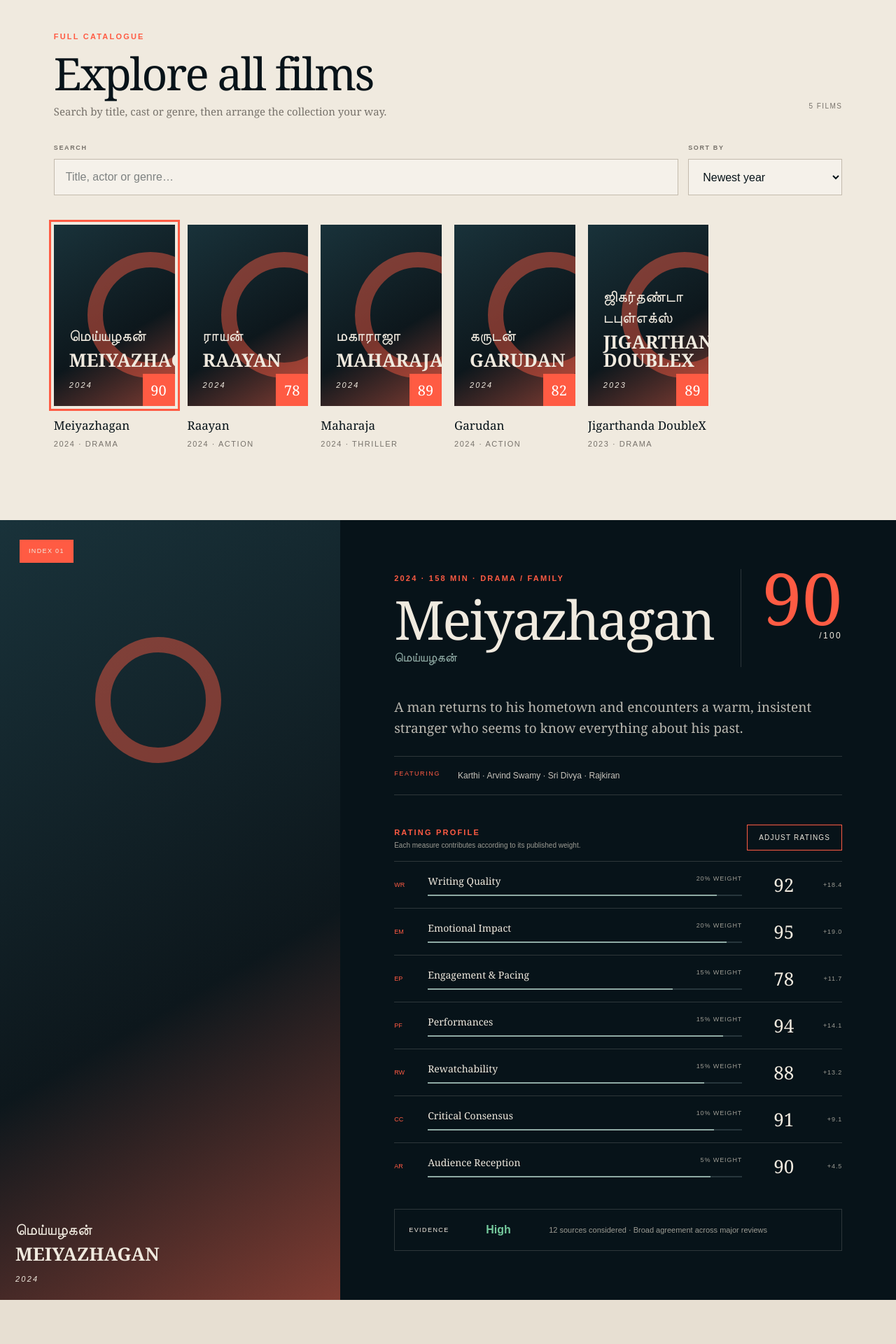
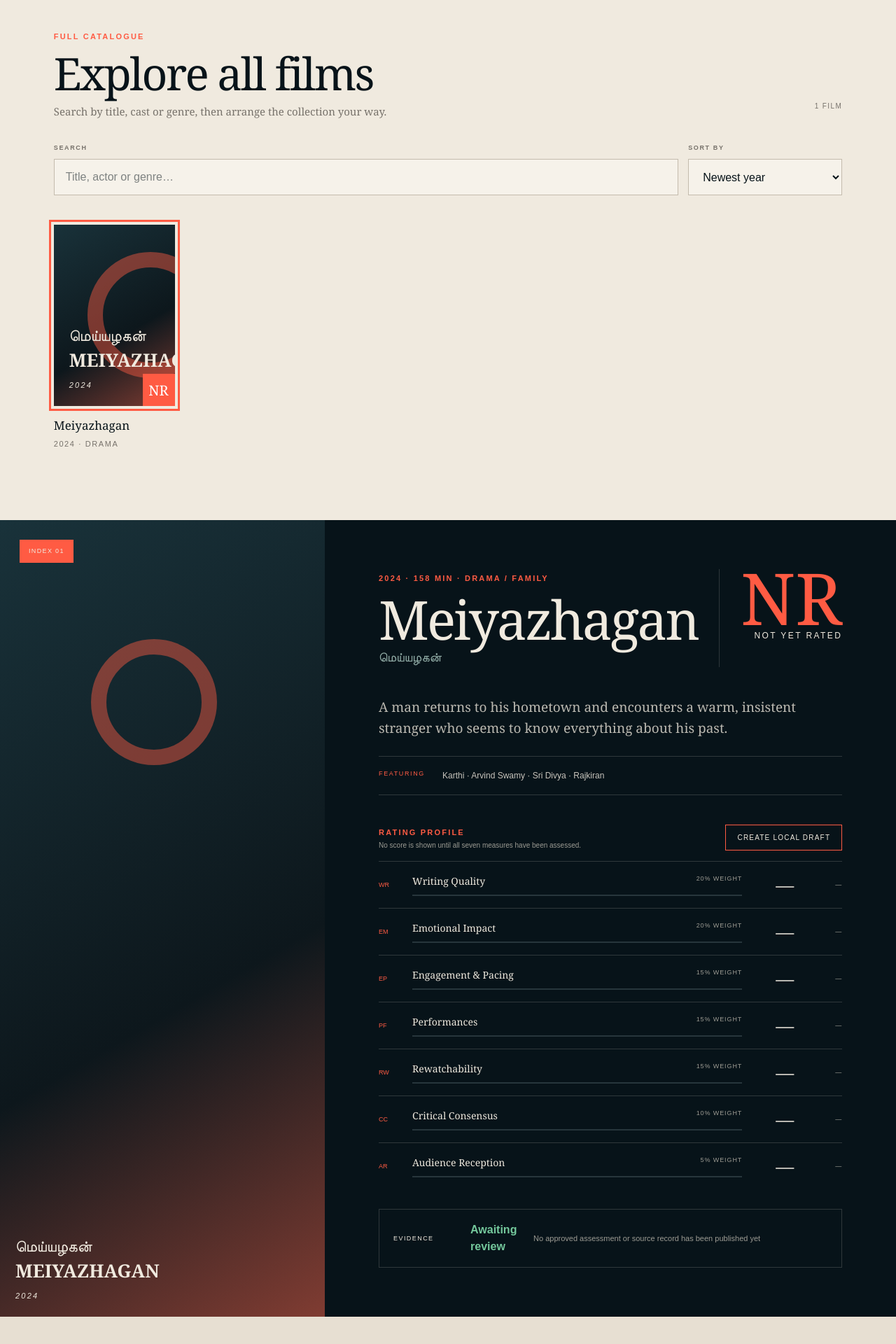
Before and after one commit to drgkr/KI, a Next.js app: page / in a window 1280 px wide. Shown: the part 1557-3477 px from the top of the page at 70% size. Built offline with nearby package versions, Linux system fonts and the light colour scheme.

Commit message:
Add evidence-aware movie ratings

```diff
--- a/app/page.tsx
+++ b/app/page.tsx
@@ -3,7 +3,8 @@
 import { useEffect, useMemo, useRef, useState } from "react";
 
 type Scores = { writing: number; emotion: number; pacing: number; performances: number; rewatch: number; critics: number; audience: number };
-type Film = { id: number; title: string; originalTitle?: string; year: string; releaseDate: string; runtime?: number; poster?: string; backdrop?: string; genres: string[]; cast: string[]; overview: string; confidence: "High" | "Medium" | "Low"; scores: Scores; sourceCount: number };
+type EvidenceSource = { name: string; url: string; kind: "Lead critic" | "Second lead critic" | "Additional critic" | "Audience"; weight: number };
+type Film = { id: number; title: string; originalTitle?: string; year: string; releaseDate: string; runtime?: number; poster?: string; backdrop?: string; genres: string[]; cast: string[]; overview: string; confidence: "High" | "Medium" | "Low" | null; scores: Scores | null; sourceCount: number; sources?: EvidenceSource[]; ratingStatus?: "rated" | "unrated" | "draft" };
 
 const weights: { key: keyof Scores; label: string; weight: number; short: string }[] = [
   { key: "writing", label: "Writing Quality", weight: 20, short: "WR" },
@@ -16,14 +17,10 @@ const weights: { key: keyof Scores; label: string; weight: number; short: string
 ];
 
 const samples: Film[] = [
-  { id: 1, title: "Meiyazhagan", originalTitle: "மெய்யழகன்", year: "2024", releaseDate: "2024-09-27", runtime: 158, genres: ["Drama", "Family"], cast: ["Karthi", "Arvind Swamy", "Sri Divya", "Rajkiran"], overview: "A man returns to his hometown and encounters a warm, insistent stranger who seems to know everything about his past.", confidence: "High", sourceCount: 12, scores: { writing: 92, emotion: 95, pacing: 78, performances: 94, rewatch: 88, critics: 91, audience: 90 } },
-  { id: 2, title: "Maharaja", originalTitle: "மகாராஜா", year: "2024", releaseDate: "2024-06-14", runtime: 141, genres: ["Thriller", "Drama"], cast: ["Vijay Sethupathi", "Anurag Kashyap", "Mamta Mohandas", "Natarajan Subramaniam"], overview: "A quiet barber walks into a police station to report a peculiar theft, setting off a tightly wound chain of revelations.", confidence: "High", sourceCount: 14, scores: { writing: 88, emotion: 90, pacing: 91, performances: 93, rewatch: 84, critics: 87, audience: 92 } },
-  { id: 3, title: "Raayan", originalTitle: "ராயன்", year: "2024", releaseDate: "2024-07-26", runtime: 145, genres: ["Action", "Drama"], cast: ["Dhanush", "S. J. Suryah", "Sundeep Kishan", "Kalidas Jayaram"], overview: "A protective brother is drawn into the violent underworld he tried to escape when his family is threatened.", confidence: "Medium", sourceCount: 8, scores: { writing: 74, emotion: 77, pacing: 80, performances: 86, rewatch: 76, critics: 72, audience: 79 } },
-  { id: 4, title: "Garudan", originalTitle: "கருடன்", year: "2024", releaseDate: "2024-05-31", runtime: 135, genres: ["Action", "Drama"], cast: ["Soori", "M. Sasikumar", "Unni Mukundan", "Roshini Haripriyan"], overview: "Loyalties are tested when two childhood friends and their trusted confidant are pulled into a conflict over land and legacy.", confidence: "Medium", sourceCount: 7, scores: { writing: 79, emotion: 82, pacing: 84, performances: 88, rewatch: 77, critics: 80, audience: 84 } },
-  { id: 5, title: "Jigarthanda DoubleX", originalTitle: "ஜிகர்தண்டா டபுள்எக்ஸ்", year: "2023", releaseDate: "2023-11-10", runtime: 172, genres: ["Drama", "Action", "Western"], cast: ["Raghava Lawrence", "S. J. Suryah", "Nimisha Sajayan", "Ilavarasu"], overview: "An aspiring filmmaker and a feared gangster find their ambitions entangled in a story about cinema, power and resistance.", confidence: "High", sourceCount: 15, scores: { writing: 91, emotion: 88, pacing: 83, performances: 92, rewatch: 89, critics: 94, audience: 91 } },
+  { id: 1, title: "Meiyazhagan", originalTitle: "மெய்யழகன்", year: "2024", releaseDate: "2024-09-27", runtime: 158, genres: ["Drama", "Family"], cast: ["Karthi", "Arvind Swamy", "Sri Divya", "Rajkiran"], overview: "A man returns to his hometown and encounters a warm, insistent stranger who seems to know everything about his past.", confidence: null, sourceCount: 0, scores: null, ratingStatus: "unrated" },
 ];
 
-const total = (scores: Scores) => Math.round(weights.reduce((sum, item) => sum + scores[item.key] * item.weight / 100, 0));
+const total = (scores: Scores | null) => scores ? Math.round(weights.reduce((sum, item) => sum + scores[item.key] * item.weight / 100, 0)) : null;
 
 function Poster({ film }: { film: Film }) {
   if (film.poster) return <img src={film.poster} alt={`${film.title} poster`} loading="lazy" decoding="async" />;
@@ -38,12 +35,13 @@ export default function Home() {
   const [sortBy, setSortBy] = useState<"year" | "rating">("year");
   const [query, setQuery] = useState("");
   const [visibleCount, setVisibleCount] = useState(60);
+  const [draftScores, setDraftScores] = useState<Partial<Scores>>({});
   const rail = useRef<HTMLDivElement>(null);
   const film = films[selected] || films[0];
 
   useEffect(() => {
     const saved = localStorage.getItem("kollywood-index-scores");
-    if (saved) { try { const parsed = JSON.parse(saved); setFilms(current => current.map(item => parsed[item.id] ? { ...item, scores: parsed[item.id] } : item)); } catch {} }
+    if (saved) { try { const parsed = JSON.parse(saved); setFilms(current => current.map(item => parsed[item.id] ? { ...item, scores: parsed[item.id], ratingStatus: "draft" } : item)); } catch {} }
     fetch(`./data/movies.json?v=${Date.now()}`, { cache: "no-store" }).then(r => r.ok ? r.json() : Promise.reject()).then(data => { if (data.movies?.length) { setFilms(data.movies); setSelected(0); setSource("tmdb"); } }).catch(() => {});
   }, []);
 
@@ -52,16 +50,28 @@ export default function Home() {
   const library = useMemo(() => {
     const term = query.trim().toLocaleLowerCase();
     const matches = films.filter(item => !term || [item.title, item.originalTitle, item.year, ...item.genres, ...item.cast].some(value => value?.toLocaleLowerCase().includes(term)));
-    return matches.sort((a,b) => sortBy === "rating" ? total(b.scores) - total(a.scores) || b.releaseDate.localeCompare(a.releaseDate) : b.releaseDate.localeCompare(a.releaseDate));
+    return matches.sort((a,b) => {
+      if (sortBy === "year") return b.releaseDate.localeCompare(a.releaseDate);
+      const aScore = total(a.scores), bScore = total(b.scores);
+      if (aScore === null && bScore === null) return b.releaseDate.localeCompare(a.releaseDate);
+      if (aScore === null) return 1;
+      if (bScore === null) return -1;
+      return bScore - aScore || b.releaseDate.localeCompare(a.releaseDate);
+    });
   }, [films, query, sortBy]);
   const visibleLibrary = library.slice(0, visibleCount);
   useEffect(() => setVisibleCount(60), [query, sortBy]);
   const activeIndex = newest.findIndex(f => f.id === film.id);
-  const choose = (chosen: Film) => { setSelected(films.findIndex(f => f.id === chosen.id)); setEditing(false); document.getElementById("film-detail")?.scrollIntoView({ behavior: "smooth", block: "start" }); };
-  const updateScore = (key: keyof Scores, value: number) => {
-    const next = films.map((item) => item.id === film.id ? { ...item, scores: { ...item.scores, [key]: value } } : item);
+  const choose = (chosen: Film) => { setSelected(films.findIndex(f => f.id === chosen.id)); setEditing(false); setDraftScores({}); document.getElementById("film-detail")?.scrollIntoView({ behavior: "smooth", block: "start" }); };
+  const beginEditing = () => { setDraftScores(film.scores || {}); setEditing(true); };
+  const draftComplete = weights.every(item => typeof draftScores[item.key] === "number");
+  const saveDraft = () => {
+    if (!draftComplete) return;
+    const completed = draftScores as Scores;
+    const next = films.map((item) => item.id === film.id ? { ...item, scores: completed, ratingStatus: "draft" as const } : item);
     setFilms(next);
-    localStorage.setItem("kollywood-index-scores", JSON.stringify(Object.fromEntries(next.map(item => [item.id, item.scores]))));
+    localStorage.setItem("kollywood-index-scores", JSON.stringify(Object.fromEntries(next.filter(item => item.ratingStatus === "draft" && item.scores).map(item => [item.id, item.scores]))));
+    setEditing(false);
   };
   const scroll = (direction: number) => rail.current?.scrollBy({ left: direction * Math.min(720, window.innerWidth * .72), behavior: "smooth" });
 
@@ -84,7 +94,7 @@ export default function Home() {
       <div className="section-heading"><div><span className="kicker">RECENTLY RELEASED</span><h2>The latest 20 films</h2><p>Scroll through the newest additions, ordered by release date.</p></div><div className="rail-actions"><button onClick={() => scroll(-1)} aria-label="Scroll posters left">←</button><button onClick={() => scroll(1)} aria-label="Scroll posters right">→</button></div></div>
       <div className="poster-rail" ref={rail} tabIndex={0} aria-label="Latest 20 films ordered newest first">
         {latest.map((item, index) => <button className={`poster-card ${item.id === film.id ? "active" : ""}`} key={item.id} onClick={() => choose(item)}>
-          <div className="poster-wrap"><Poster film={item}/><span className="rank">{String(index + 1).padStart(2,"0")}</span><span className="card-score">{total(item.scores)}</span></div>
+          <div className="poster-wrap"><Poster film={item}/><span className="rank">{String(index + 1).padStart(2,"0")}</span><span className={`card-score ${total(item.scores) === null ? "unrated" : ""}`}>{total(item.scores) ?? "NR"}</span></div>
           <div className="poster-meta"><strong>{item.title}</strong><span>{item.year} · {item.genres[0]}</span></div>
         </button>)}
       </div>
@@ -96,7 +106,7 @@ export default function Home() {
         </div>
         {library.length ? <div className="movie-grid" aria-label="All films">
           {visibleLibrary.map(item => <button className={`grid-card ${item.id === film.id ? "active" : ""}`} key={item.id} onClick={() => choose(item)}>
-            <div className="poster-wrap"><Poster film={item}/><span className="card-score">{total(item.scores)}</span></div>
+            <div className="poster-wrap"><Poster film={item}/><span className={`card-score ${total(item.scores) === null ? "unrated" : ""}`}>{total(item.scores) ?? "NR"}</span></div>
             <div className="poster-meta"><strong>{item.title}</strong><span>{item.year} · {item.genres[0]}</span></div>
           </button>)}
         </div> : <div className="empty-state"><strong>No films found</strong><span>Try a different title, actor or genre.</span></div>}
@@ -107,18 +117,19 @@ export default function Home() {
     <section className="detail" id="film-detail">
       <div className="detail-poster"><Poster film={film}/><span className="selection">INDEX {String(activeIndex + 1).padStart(2,"0")}</span></div>
       <div className="detail-copy">
-        <div className="detail-top"><div><span className="kicker">{film.year} · {film.runtime ? `${film.runtime} MIN · ` : ""}{film.genres.join(" / ")}</span><h2>{film.title}</h2><p className="tamil-title">{film.originalTitle}</p></div><div className="final-score"><strong>{total(film.scores)}</strong><span>/100</span></div></div>
+        <div className="detail-top"><div><span className="kicker">{film.year} · {film.runtime ? `${film.runtime} MIN · ` : ""}{film.genres.join(" / ")}</span><h2>{film.title}</h2><p className="tamil-title">{film.originalTitle}</p></div><div className={`final-score ${film.scores ? "" : "unrated"}`}><strong>{total(film.scores) ?? "NR"}</strong><span>{film.scores ? "/100" : "NOT YET RATED"}</span></div></div>
         <p className="overview">{film.overview}</p>
         <div className="cast"><span>FEATURING</span><p>{film.cast.join(" · ")}</p></div>
-        <div className="score-head"><div><span className="kicker">RATING PROFILE</span><p>Each measure contributes according to its published weight.</p></div><button className="edit" onClick={() => setEditing(!editing)}>{editing ? "Save ratings" : "Adjust ratings"}</button></div>
+        <div className="score-head"><div><span className="kicker">RATING PROFILE</span><p>{film.scores ? "Each measure contributes according to its published weight." : "No score is shown until all seven measures have been assessed."}</p></div>{editing ? <button className="edit" disabled={!draftComplete} onClick={saveDraft}>Save local draft</button> : <button className="edit" onClick={beginEditing}>{film.scores ? "Adjust local draft" : "Create local draft"}</button>}</div>
         <div className="score-list">
           {weights.map(item => <div className="score-row" key={item.key}>
-            <span className="abbr">{item.short}</span><div className="metric"><div><strong>{item.label}</strong><span>{item.weight}% weight</span></div><div className="bar"><i style={{width: `${film.scores[item.key]}%`}}/></div></div>
-            {editing ? <input aria-label={`${item.label} score`} type="number" min="0" max="100" value={film.scores[item.key]} onChange={e => updateScore(item.key, Math.max(0, Math.min(100, Number(e.target.value))))}/> : <strong className="metric-score">{film.scores[item.key]}</strong>}
-            <small>+{(film.scores[item.key] * item.weight / 100).toFixed(1)}</small>
+            <span className="abbr">{item.short}</span><div className="metric"><div><strong>{item.label}</strong><span>{item.weight}% weight</span></div><div className="bar"><i style={{width: `${editing ? (draftScores[item.key] ?? 0) : (film.scores?.[item.key] ?? 0)}%`}}/></div></div>
+            {editing ? <input aria-label={`${item.label} score`} type="number" min="0" max="100" value={draftScores[item.key] ?? ""} placeholder="—" onChange={e => setDraftScores(current => ({ ...current, [item.key]: Math.max(0, Math.min(100, Number(e.target.value))) }))}/> : <strong className="metric-score">{film.scores?.[item.key] ?? "—"}</strong>}
+            <small>{(editing ? draftScores[item.key] : film.scores?.[item.key]) === undefined ? "—" : `+${(((editing ? draftScores[item.key] : film.scores?.[item.key]) || 0) * item.weight / 100).toFixed(1)}`}</small>
           </div>)}
         </div>
-        <div className={`confidence ${film.confidence.toLowerCase()}`}><span>EVIDENCE</span><strong>{film.confidence}</strong><p>{film.sourceCount} sources considered · {film.confidence === "High" ? "Broad agreement across major reviews" : film.confidence === "Medium" ? "Useful coverage with a mixed verdict" : "A preliminary view based on limited coverage"}</p></div>
+        <div className={`confidence ${film.ratingStatus === "draft" ? "draft" : film.confidence?.toLowerCase() || "unrated"}`}><span>EVIDENCE</span><strong>{film.ratingStatus === "draft" ? "Local draft" : film.confidence || "Awaiting review"}</strong><p>{film.ratingStatus === "draft" ? "Saved only on this device; not an approved published rating" : film.confidence ? `${film.sourceCount} sources considered · ${film.confidence === "High" ? "Broad agreement across major reviews" : film.confidence === "Medium" ? "Useful coverage with a mixed verdict" : "A preliminary view based on limited coverage"}` : "No approved assessment or source record has been published yet"}</p></div>
+        {!!film.sources?.length && <div className="evidence-list"><span className="kicker">SOURCES USED</span>{film.sources.map(source => <a key={source.url} href={source.url} target="_blank" rel="noreferrer"><strong>{source.name}</strong><span>{source.kind} · {source.weight}% of evidence panel ↗</span></a>)}</div>}
       </div>
     </section>
 
```
